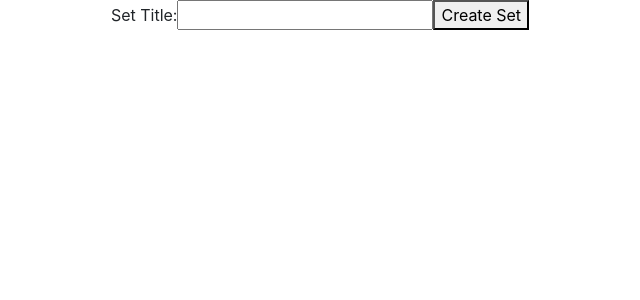
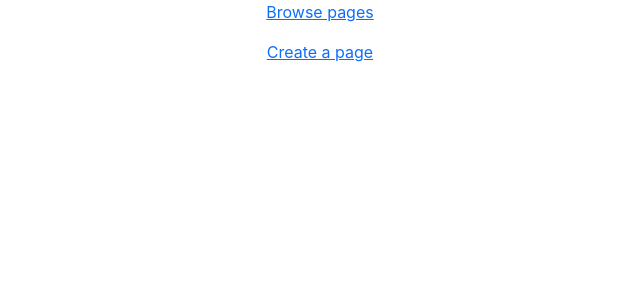
Before and after one commit to LS-kcl/aphasia-dashboard, a React (Create React App) app: page / in a window 1280 px wide. Shown: the top 300 px of the page, without its empty margins (320-960 px from the left). Built offline with nearby package versions, Linux system fonts and the light colour scheme.

Commit message:
add: Add homepage with links

```diff
--- a/src/App.js
+++ b/src/App.js
@@ -5,16 +5,19 @@ import PageList from './pages/SetList';
 import SetAdd from './pages/SetAdd';
 import WriteParagraph from './pages/WriteParagraph'
 import ViewPage from './pages/ViewPage';
+import Home from './pages/Home';
 
 function App() {
   return (
     <div className="App">
       <Router>
           <Routes>
-              <Route path='/' element={<SetAdd/>}/>
+              <Route path='/' element={<Home/>}/>
+              <Route path='/add_set' element={<SetAdd/>}/>
               <Route path='/browse' element={<PageList/>}/>
               <Route path='/write_paragraph' element={<WriteParagraph/>}/>
               <Route path='/view_page' element={<ViewPage/>}/>
+              <Route path='/view_page/:pageid' element={<ViewPage/>}/>
           </Routes>
       </Router>
     </div>
--- /dev/null
+++ b/src/pages/Home.js
@@ -0,0 +1,23 @@
+import React from "react";
+import SentenceHelper from "../helpers/SentenceHelper";
+import { Nav } from "react-bootstrap";
+import { Link } from "react-router-dom";
+
+export default class Home extends React.Component {
+    render() {
+        return (
+            <>
+
+
+                <Link to="/browse" activeStyle>
+                    Browse pages
+                </Link>
+                <p>   </p>
+                <Link to="/add_set" activeStyle>
+                    Create a page
+                </Link>
+
+            </>
+        )
+    }
+}
```
